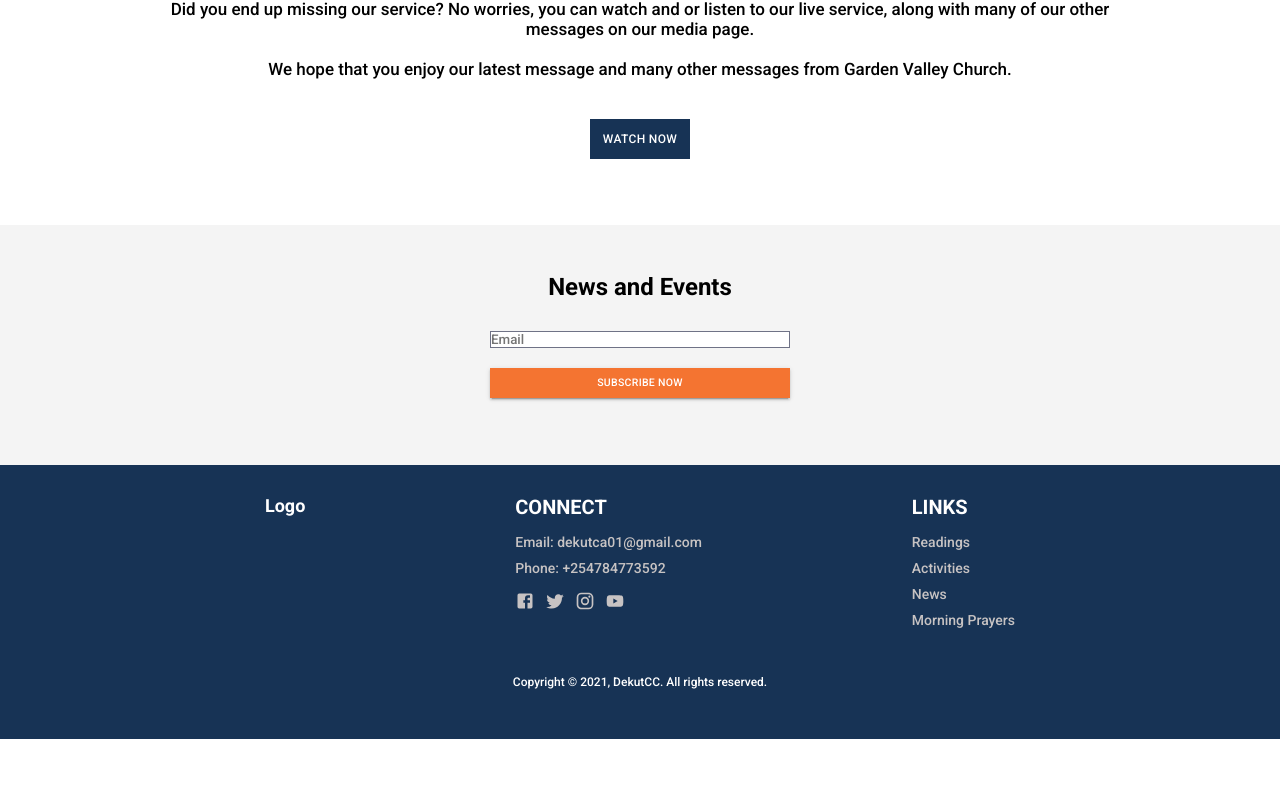
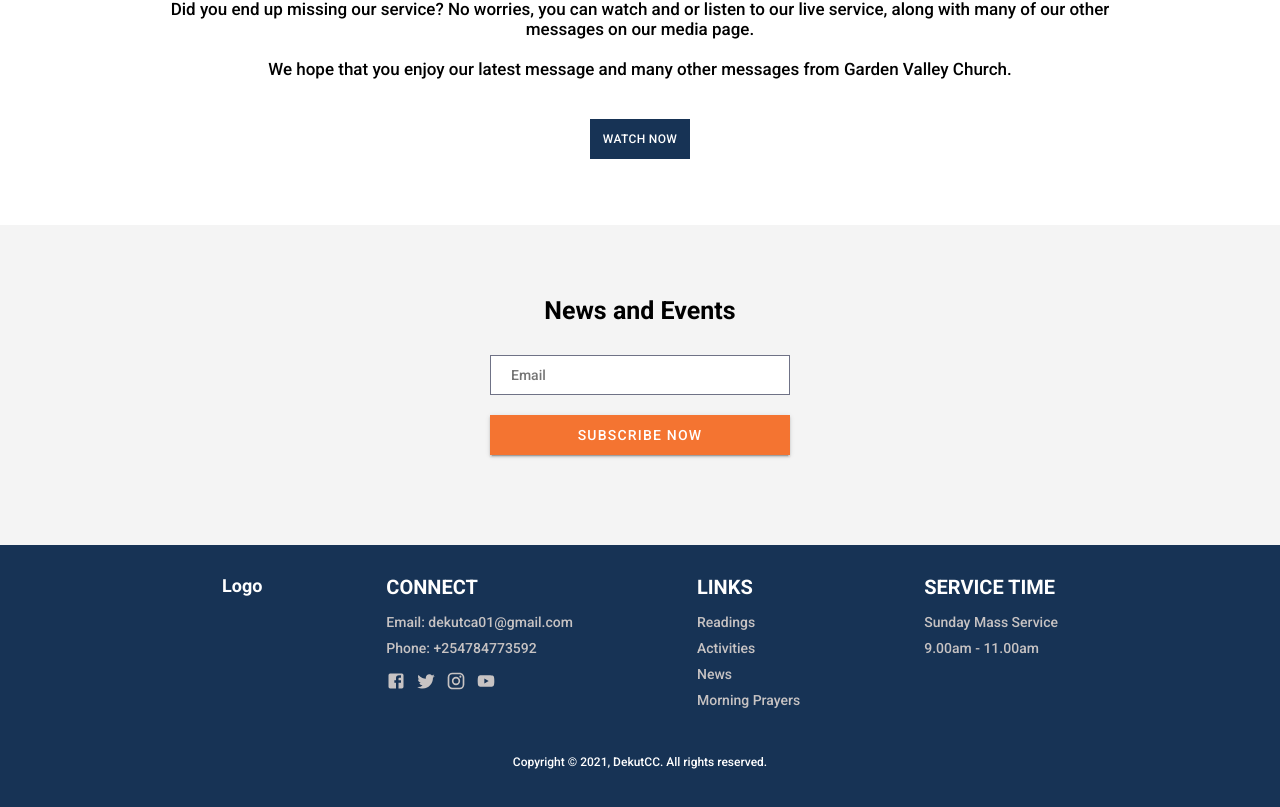
Before and after one commit to marville001/caweb, a React (Create React App) app: page / in a window 1280 px wide. Shown: the part 2118-2925 px from the top of the page. Before the commit the page ends 2857 px from the top, so only its background shows below. Built offline with nearby package versions, Linux system fonts and the light colour scheme.

Commit message:
Update home

```diff
--- a/src/App.js
+++ b/src/App.js
@@ -5,6 +5,7 @@ import { Switch, Route } from "react-router-dom"
 import BounceLoader from "react-spinners/BounceLoader"
 import "./styles/main.scss"
 import Loading from "./components/Loading";
+import Footer from "./components/Footer";
 
 const loading = (
   <div style={{
@@ -63,6 +64,8 @@ class App extends React.Component {
             <Route exact path="/prayers" render={props => <Prayers {...props} />} />
             <Route exact path="/contact" render={props => <Contact {...props} />} />
           </Switch>
+          {/* Footer */}
+          <Footer />
         </React.Suspense>
       </div>
     );
--- a/src/components/Footer.jsx
+++ b/src/components/Footer.jsx
@@ -6,9 +6,21 @@ import FacebookIcon from "@material-ui/icons/Facebook";
 import InstagramIcon from "@material-ui/icons/Instagram";
 import TwitterIcon from "@material-ui/icons/Twitter";
 import YouTubeIcon from "@material-ui/icons/YouTube";
+import { Button } from "@material-ui/core";
 
 const Footer = () => {
   return (
+    <>
+      {/* News and Events */}
+      <div className="subscribe">
+        <div className="container subscribe-content">
+          <h1>News and Events</h1>
+          <input placeholder="Email" />
+          <Button variant="contained" color="primary">
+            Subscribe now
+          </Button>
+        </div>
+      </div>
       <div className="footer">
         <div className="container footer-content">
           <div className="footer-logo">
@@ -20,16 +32,16 @@ const Footer = () => {
             <p>Email: dekutca01@gmail.com</p>
             <p>Phone: +254784773592</p>
             <div className="social-footer-icons">
-            <Link to={{pathname:"https://facebook.com/"}} target="_blank" >
+              <Link to={{ pathname: "https://facebook.com/" }} target="_blank">
                 <FacebookIcon />
               </Link>
-            <Link to={{pathname:"https://twitter.com/"}} target="_blank" >
+              <Link to={{ pathname: "https://twitter.com/" }} target="_blank">
                 <TwitterIcon />
               </Link>
-            <Link to={{pathname:"https://instagram.com/"}} target="_blank" >
+              <Link to={{ pathname: "https://instagram.com/" }} target="_blank">
                 <InstagramIcon />
               </Link>
-            <Link to={{pathname:"https://youtube.com/"}} target="_blank" >
+              <Link to={{ pathname: "https://youtube.com/" }} target="_blank">
                 <YouTubeIcon />
               </Link>
             </div>
@@ -42,11 +54,17 @@ const Footer = () => {
             <Link to="news">News</Link>
             <Link to="prayers">Morning Prayers</Link>
           </div>
+          <div className="links">
+            <h3>SERVICE TIME</h3>
+            <Link to="daily-readings">Sunday Mass Service</Link>
+            <Link to="activities">9.00am - 11.00am</Link>
+          </div>
         </div>
         <p style={{ textAlign: "center", margin: "20px" }}>
           Copyright &copy; 2021, DekutCC. All rights reserved.
         </p>
       </div>
+    </>
   );
 };
 
--- a/src/index.css
+++ b/src/index.css
@@ -17,6 +17,7 @@
 
 body, html{
   overflow-x: hidden;
+  background-color: #f4f4f4;
 }
 
 html{
--- a/src/pages/Home.jsx
+++ b/src/pages/Home.jsx
@@ -1,12 +1,9 @@
 import React from "react";
 
 import "../styles/home.scss";
-import shrine from "../images/shrine.jpg";
 import dkut from "../images/dkut.jpeg";
 import Title from "../components/Title";
-import { Button, TextField } from "@material-ui/core";
-import Footer from "../components/Footer";
-import { TextFields } from "@material-ui/icons";
+import { Button } from "@material-ui/core";
 const Home = (props) => {
   console.log(props);
   return (
@@ -167,19 +164,9 @@ const Home = (props) => {
         </div>
       </div>
 
-      {/* News and Events */}
-      <div className="subscribe">
-        <div className="container subscribe-content">
-          <h1>News and Events</h1>
-          <input placeholder="Email" />
-          <Button variant="contained" color="primary">
-            Subscribe now
-          </Button>
-        </div>
-      </div>
 
       {/* Footer */}
-      <Footer />
+      {/* <Footer /> */}
     </div>
   );
 };
--- a/src/styles/footer.scss
+++ b/src/styles/footer.scss
@@ -13,6 +13,44 @@
 @mixin phone {
   @media (max-width: 599px) {
     @content;
+  }
+}
+
+.subscribe{
+  height: 40vh;
+
+  .subscribe-content{
+    height: 100%;
+    display: flex;
+    flex-direction: column;
+    justify-content: center;
+    align-items: center;
+
+    h1{
+      margin-bottom: 30px;
+      font-size: 25px;
+    }
+
+    input{
+      width: 300px;
+      border: 1px solid #6f7286;
+      border-radius: 0;
+      padding: 10px 20px;
+      font-size: 14px;
+      outline: none;
+      height: 40px;
+      color: #6f7286;
+    }
+
+    button{
+      background-color: var(--secondary-color);
+      border-radius: 0;
+      margin: 20px;
+      width: 300px;
+      height: 40px;
+      font-size: 14px;
+      letter-spacing: .1rem;
+    }
   }
 }
 
--- a/src/styles/home.scss
+++ b/src/styles/home.scss
@@ -297,31 +297,3 @@
     }
   }
 }
-
-.subscribe{
-  height: 30vh;
-
-  .subscribe-content{
-    height: 100%;
-    display: flex;
-    flex-direction: column;
-    justify-content: center;
-    align-items: center;
-
-    h1{
-      margin-bottom: 30px;
-    }
-
-    input{
-      width: 300px;
-      border: 1px solid #6f7286;
-    }
-
-    button{
-      background-color: var(--secondary-color);
-      border-radius: 0;
-      margin: 20px;
-      width: 300px;
-    }
-  }
-}
```
Also changed, not shown: src/images/events-header-bg.jpg (added). Lines whose indentation alone changed are shown as unchanged.
